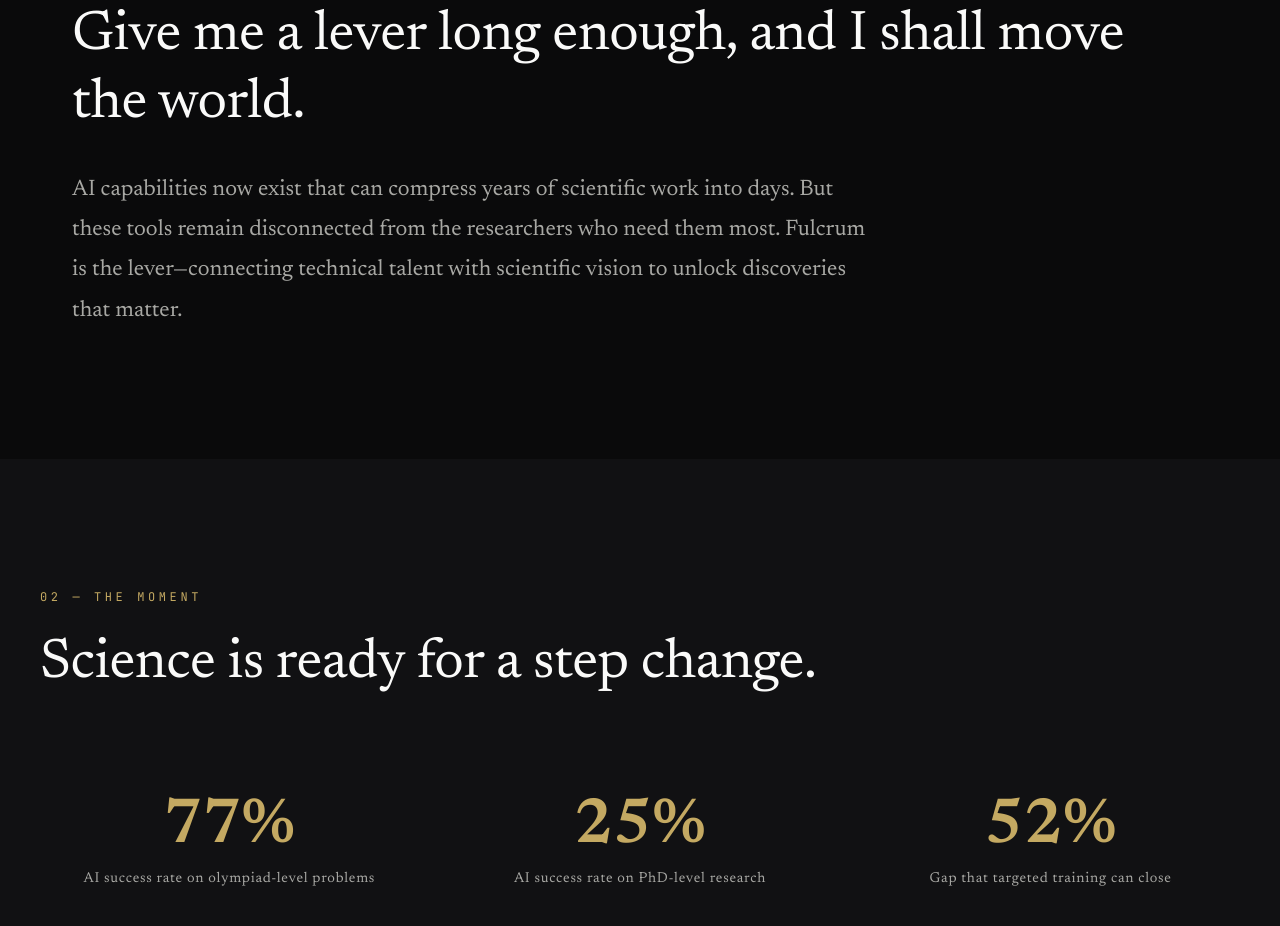
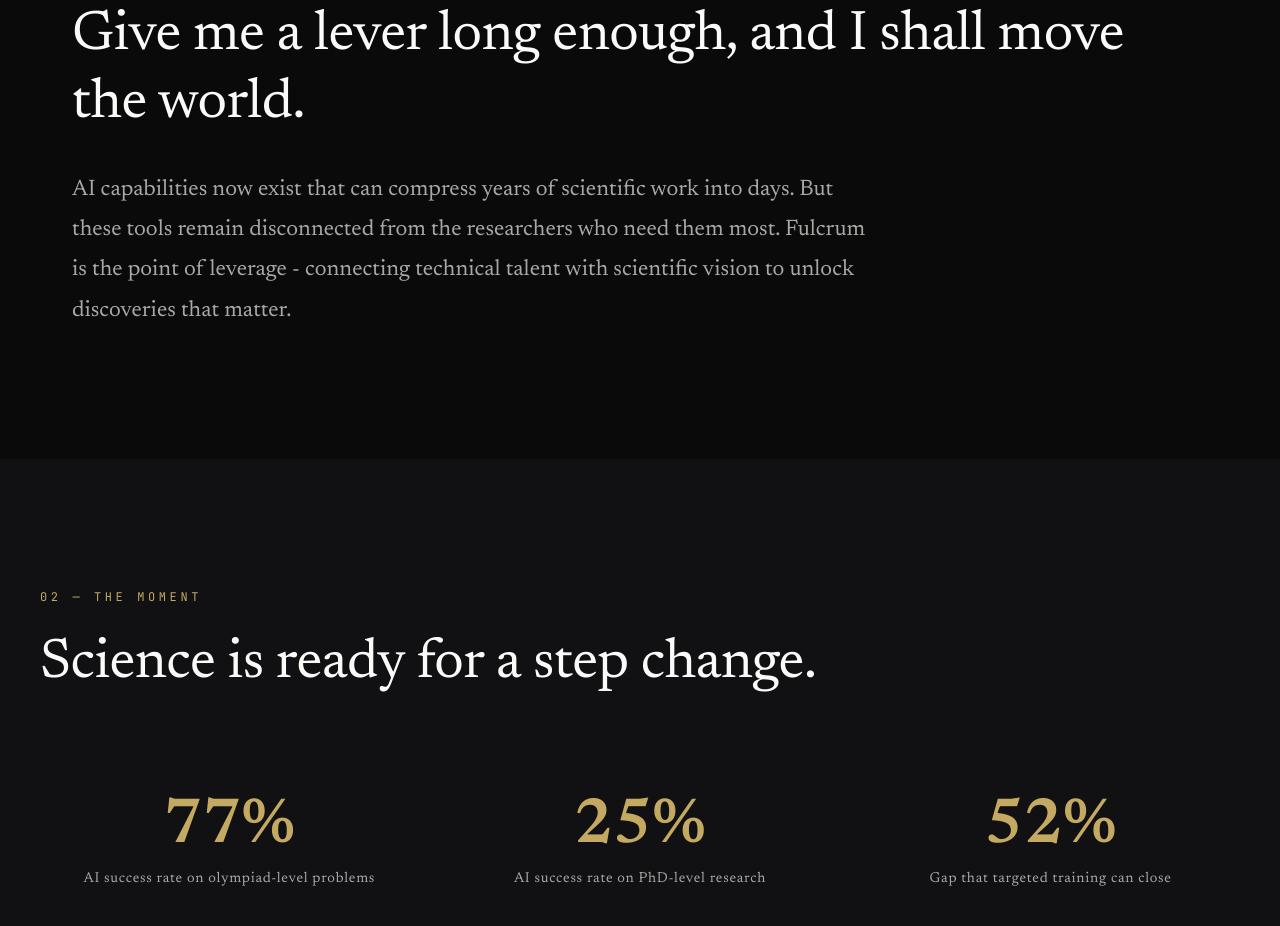
Before and after one commit to fulcrumscience/fulcrum-site, a website built with Vite: page index.html in a window 1280 px wide. Shown: the part 969-1895 px from the top of the page. Built offline with nearby package versions, Linux system fonts and the light colour scheme.

Commit message:
copy update to correct misuse of fulcrum

```diff
--- a/index.html
+++ b/index.html
@@ -58,8 +58,8 @@
         <p class="lead-text">
             AI capabilities now exist that can compress years of scientific work into days.
             But these tools remain disconnected from the researchers who need them most.
-            Fulcrum is the lever—connecting technical talent with scientific vision
-            to unlock discoveries that matter.
+            Fulcrum is the point of leverage - connecting technical talent with
+            scientific vision to unlock discoveries that matter.
         </p>
     </section>
 
```
